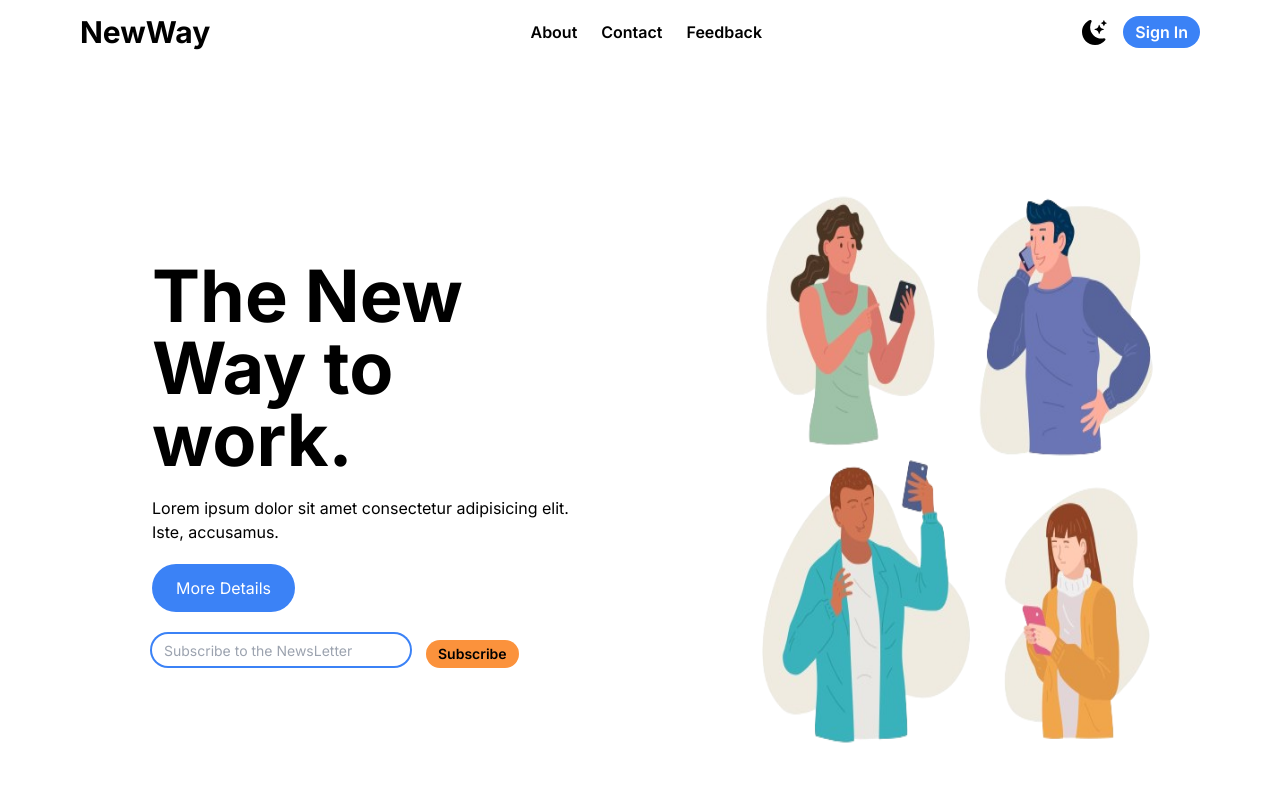
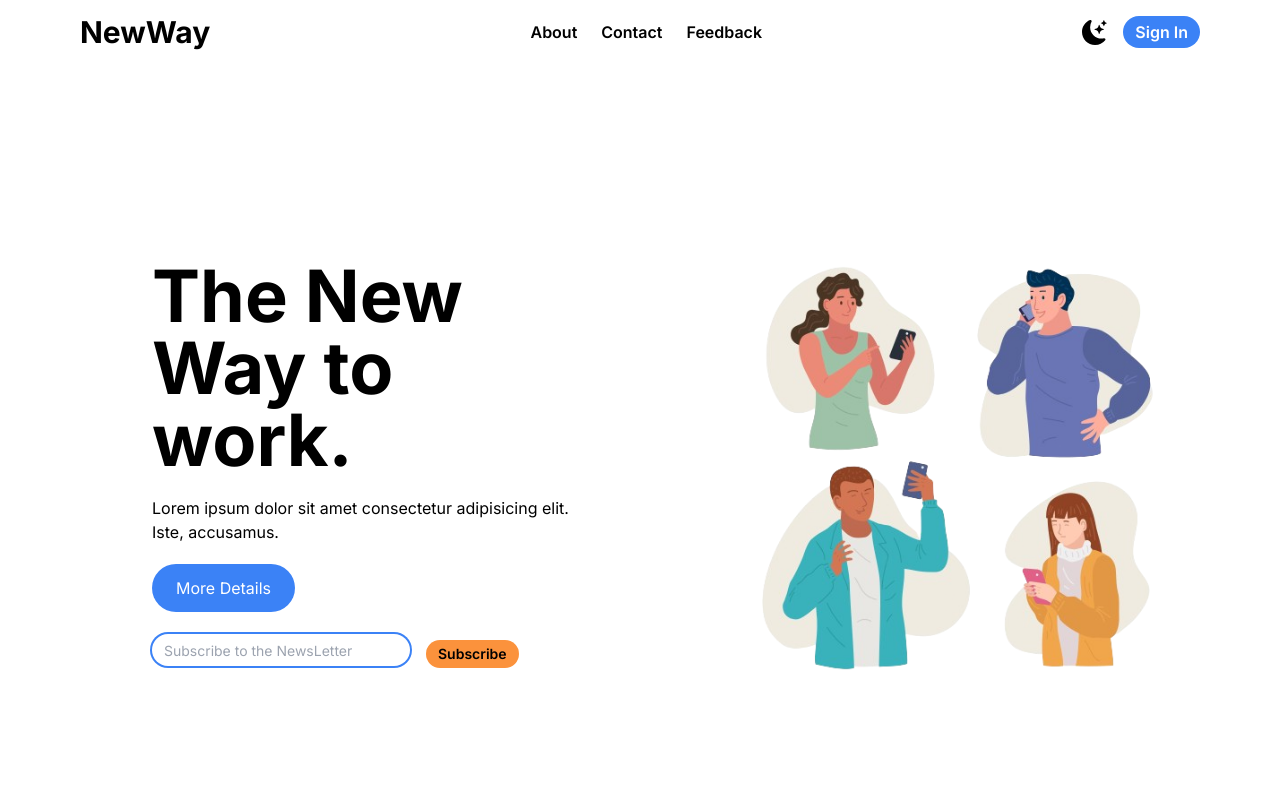
Before and after one commit to shaqqitech/newway, a Next.js app: page / in a window 1280 px wide. Shown: the top 800 px of the page. Built offline with nearby package versions, Linux system fonts and the light colour scheme.

Commit message:
fixed height problem in main component and minor change in the thankyou component

```diff
--- a/src/components/Main.jsx
+++ b/src/components/Main.jsx
@@ -4,7 +4,7 @@ import Image from "next/image";
 
 const Main = () => {
   return (
-    <main className="w-full h-screen flex flex-col justify-center items-center lg:flex-row">
+    <main className="w-full min-h-screen flex flex-col justify-center items-center lg:flex-row">
       <div
         className="w-full lg:w-1/2 h-full flex justify-center lg:items-end items-center flex-col px-10"
         data-aos="fade-up"
--- a/src/components/ThankYou.jsx
+++ b/src/components/ThankYou.jsx
@@ -35,10 +35,10 @@ const ThankYou = () => {
             <h1 className="text-4xl lg:text-6xl font-bold text-center lg:text-start text-yellow-500">
               Don't Waste Your Precious Time.
             </h1>
-            <h2 className="font-semibold text-slate-500 text-3xl lg:text-4xl">
+            <h2 className="font-semibold text-slate-500 text-xl sm:text-2xl lg:text-3xl">
               Join Your New Journey
             </h2>
-            <h3 className="font-semibold text-slate-500 text-3xl lg:text-4xl">
+            <h3 className="font-semibold text-slate-500 text-xl sm:text-2xl lg:text-3xl">
               With Us.
             </h3>
           </div>
```
